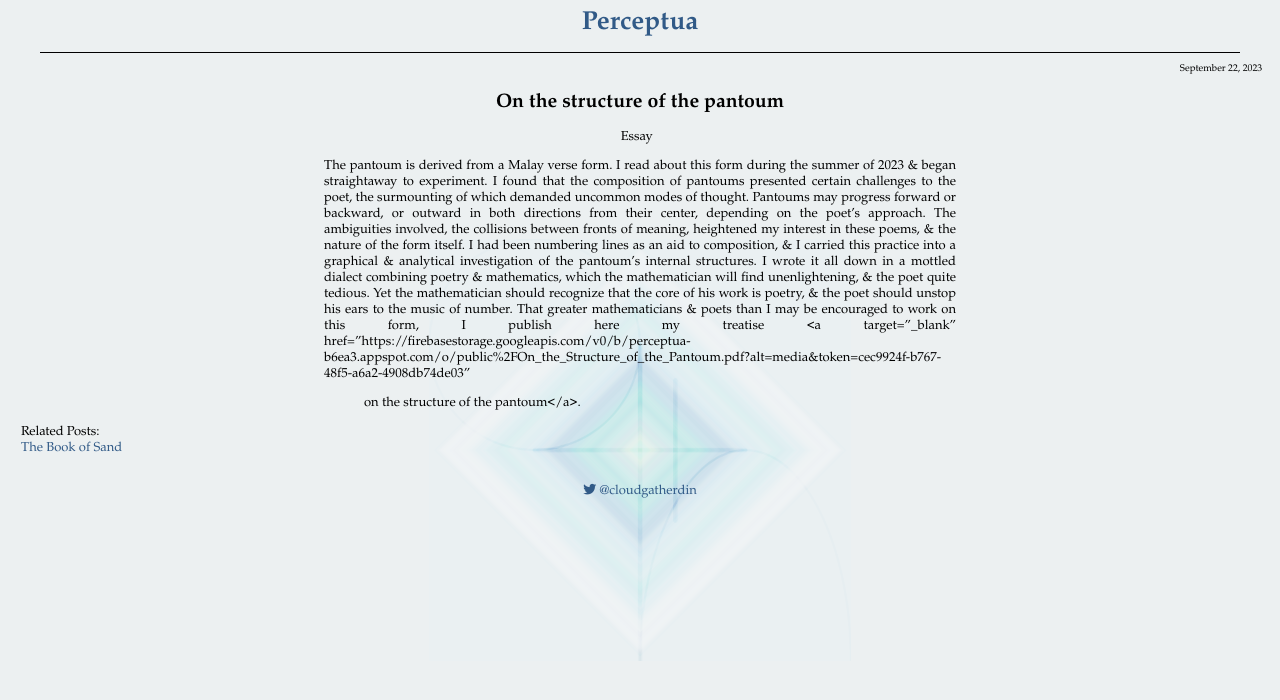
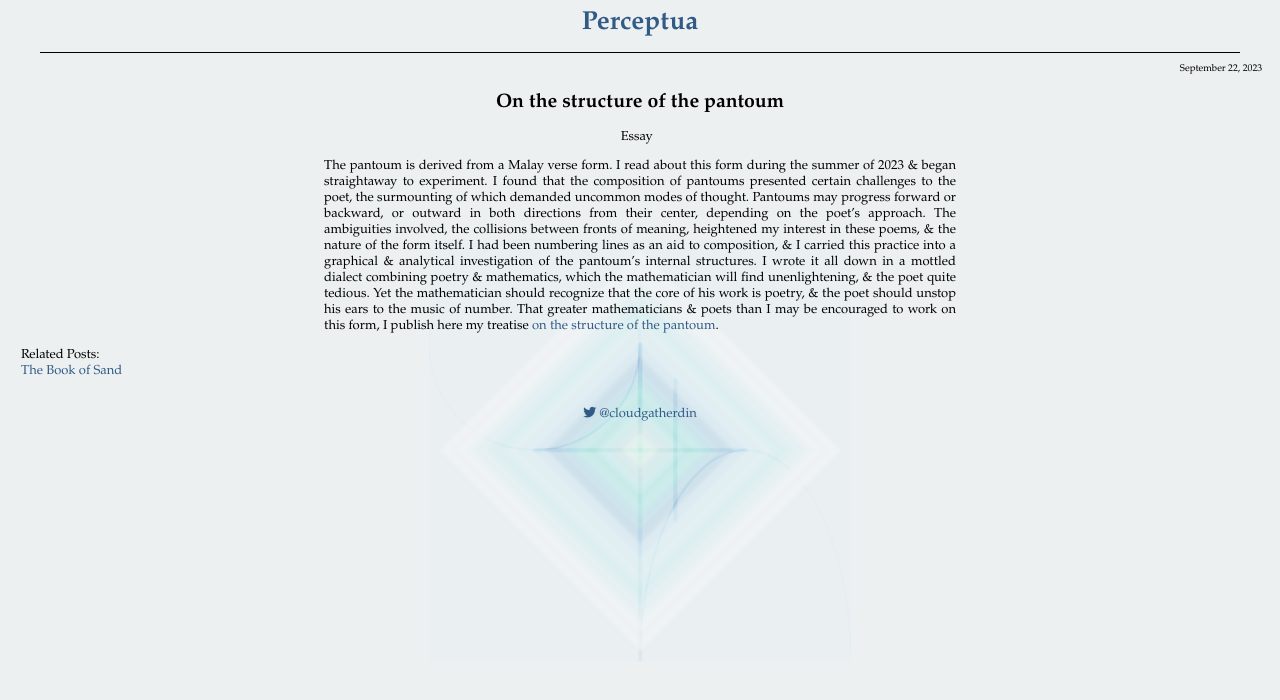
Before and after one commit to Perceptua/perceptua, a Jekyll site: the page built from _posts/2023-09-22-on-the-structure-of-the-pantoum.md, in a window 1280 px wide. Shown: the top 700 px of the page. Built offline with Jekyll 4.4.1, drawn with Linux system fonts in a browser that asks for light colours.

Commit message:
HTML link to markdown

```diff
--- a/_posts/2023-09-22-on-the-structure-of-the-pantoum.md
+++ b/_posts/2023-09-22-on-the-structure-of-the-pantoum.md
@@ -20,8 +20,6 @@ mathematics, which the mathematician will find unenlightening, & the poet quite
 tedious. Yet the mathematician should recognize that the core of his work is
 poetry, & the poet should unstop his ears to the music of number. That greater
 mathematicians & poets than I may be encouraged to work on this form, I publish
-here my treatise
-<a
-    target="_blank"
-    href="https://firebasestorage.googleapis.com/v0/b/perceptua-b6ea3.appspot.com/o/public%2FOn_the_Structure_of_the_Pantoum.pdf?alt=media&token=cec9924f-b767-48f5-a6a2-4908db74de03"
->on the structure of the pantoum</a>.
+here my treatise [on the structure of the pantoum][1]{:target="_blank"}.
+
+[1]: https://firebasestorage.googleapis.com/v0/b/perceptua-b6ea3.appspot.com/o/public%2FOn_the_Structure_of_the_Pantoum.pdf?alt=media&token=cec9924f-b767-48f5-a6a2-4908db74de03
```
